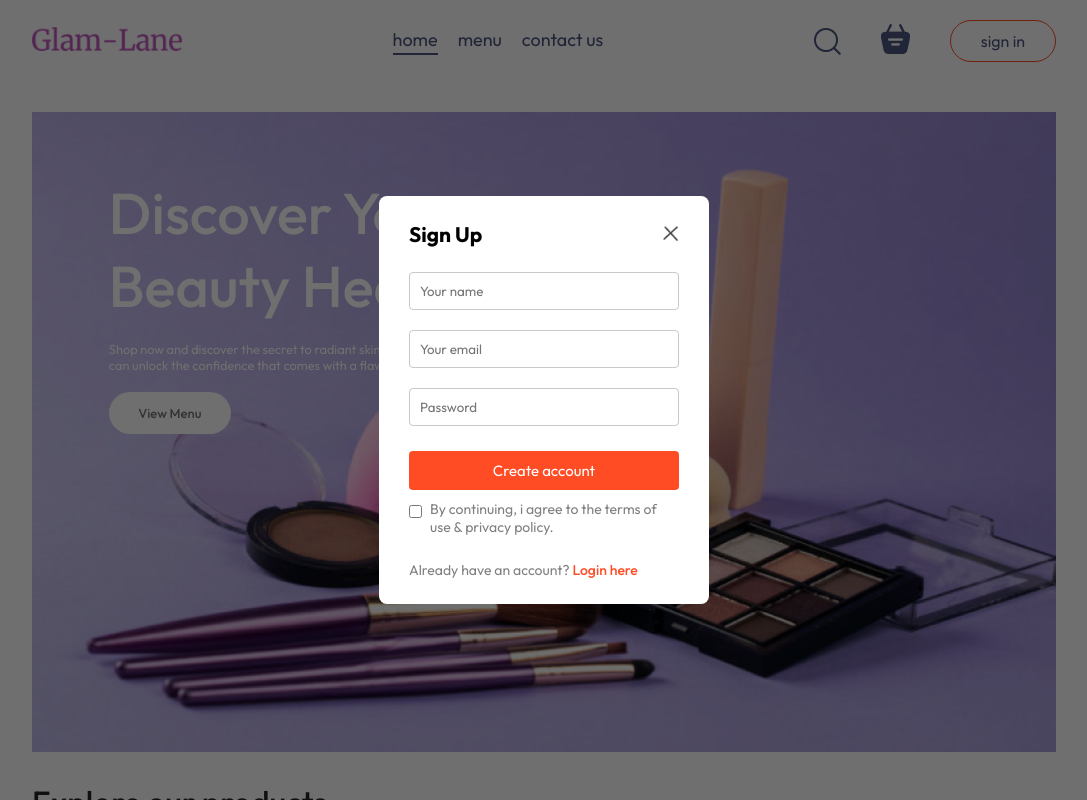
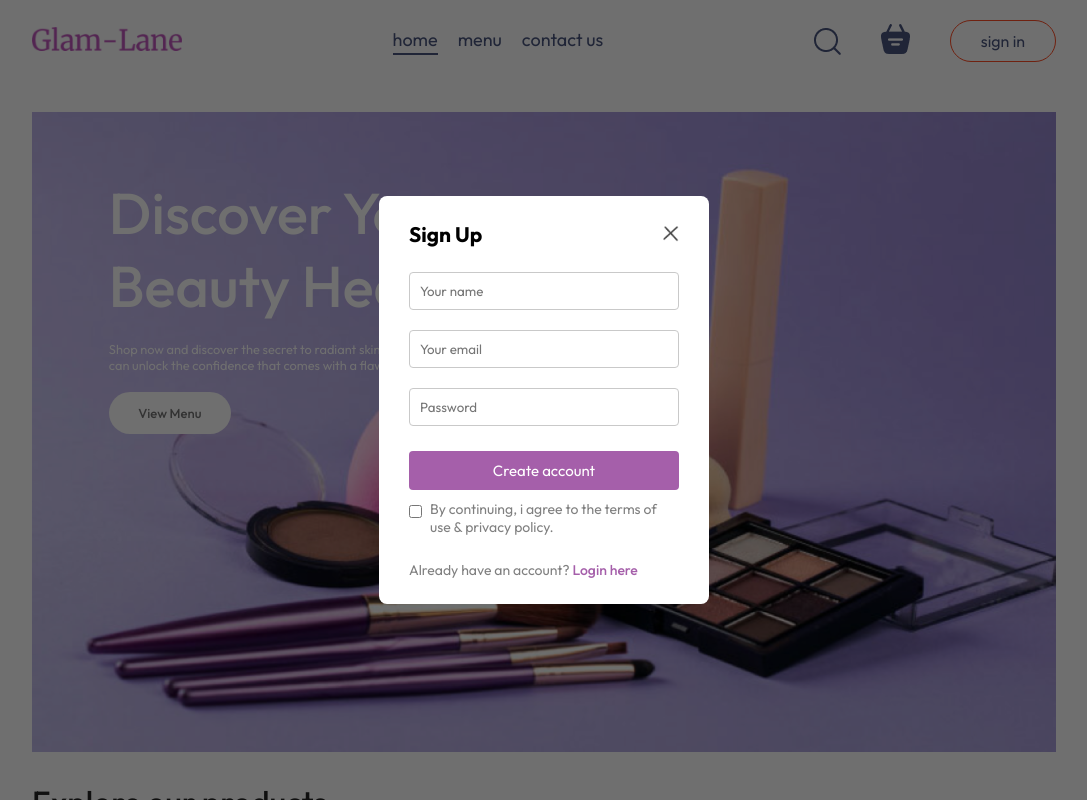
Before and after one commit to Ritwika-14/food-del, a React (Vite) app in the folder frontend/: page / in a window 1280 px wide. Both pictures are taken after a click on the button "sign in". Shown: the top 800 px of the page, without its empty margins (96-1183 px from the left). Built offline with nearby package versions, Linux system fonts and the light colour scheme; no server answers.

Commit message:
Update LoginPopup.css

```diff
--- a/frontend/src/components/LoginPopup/LoginPopup.css
+++ b/frontend/src/components/LoginPopup/LoginPopup.css
@@ -45,7 +45,7 @@
     padding: 10px;
     border-radius: 4px;
     color: white;
-    background-color: #FF4C24;
+    background-color: #a55faa;
     font-size: 15px;
     cursor: pointer;
 }
@@ -62,7 +62,7 @@
 
 
 .login-popup p span{
-    color: #FF4C24;
+    color: #a55faa;
     font-weight: 500;
     cursor: pointer;
 }
```
